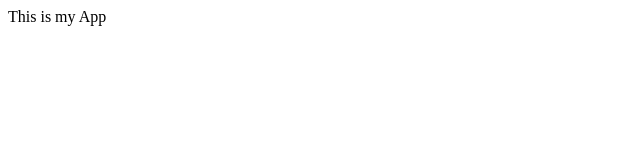
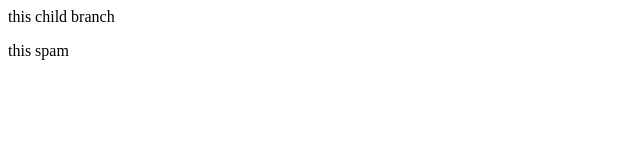
Before and after one commit to RoshniAnjujm/mca-html-css, a plain HTML site: page index.html in a window 1280 px wide. Shown: the full height of the page, 0-640 px from the left. Drawn offline with Linux system fonts and the light colour scheme.

Commit message:
child branch

```diff
--- a/index.html
+++ b/index.html
@@ -3,6 +3,7 @@
         <title>My App</title>
     </head>
     <body>
-        This is my App
+        <p>this child branch</p>
+        <spam> this spam</spam>
     </body>
 </html>
```
